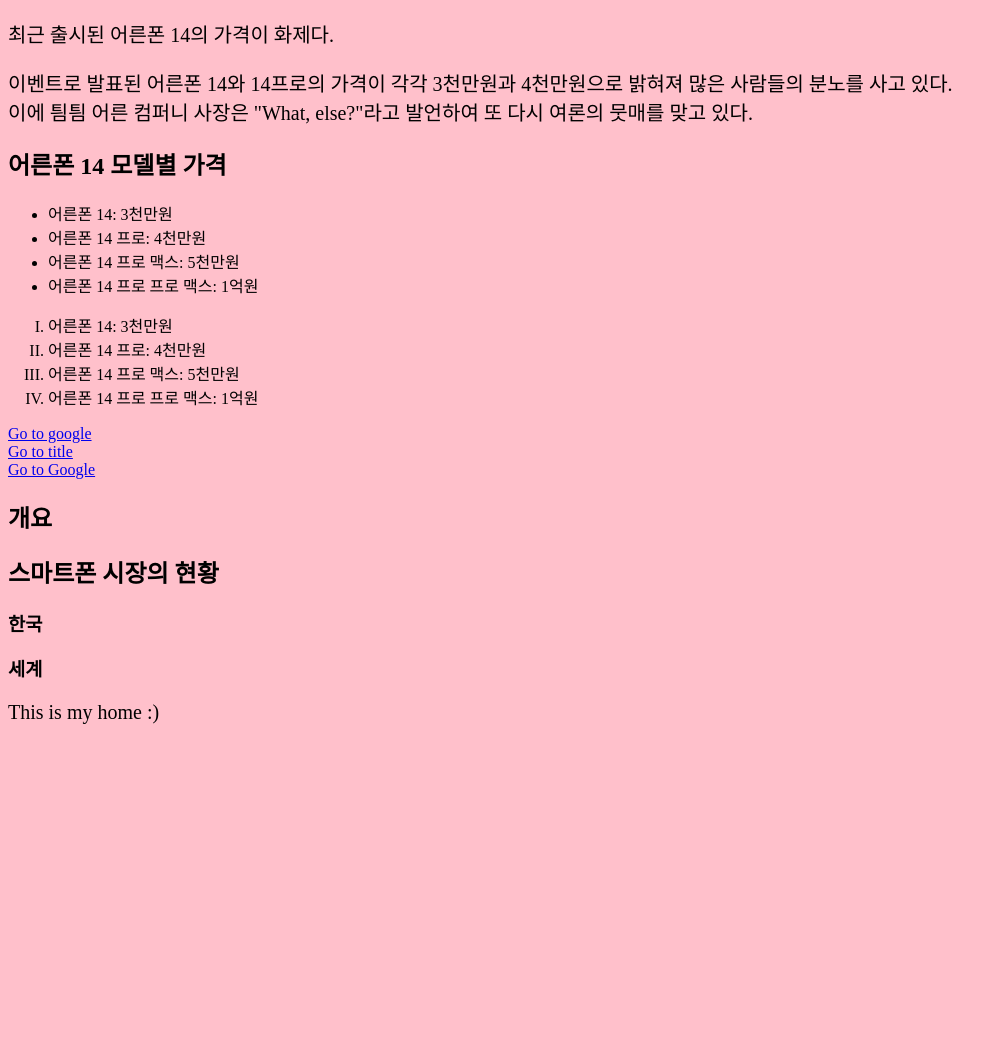
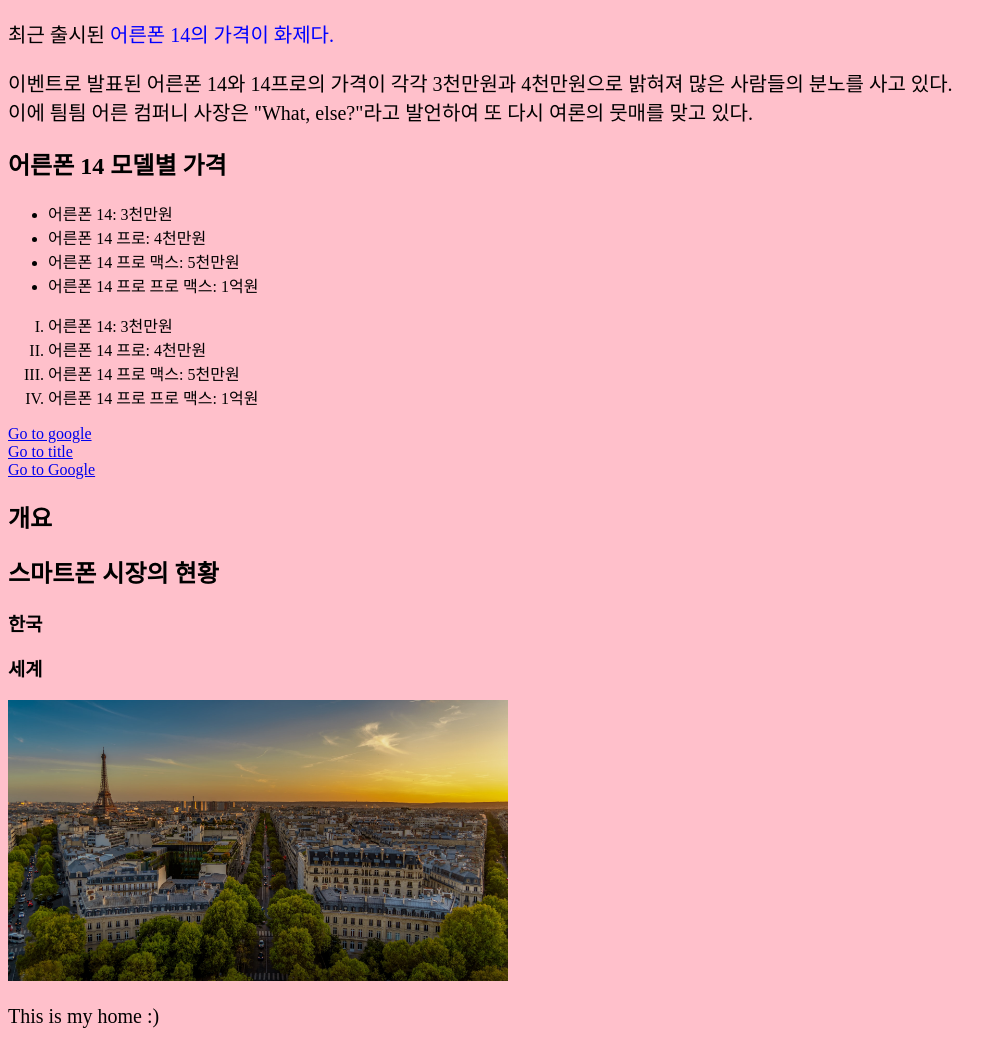
Before and after one commit to Innieee/Web-lab, a plain HTML site: page index.html in a window 1280 px wide. Shown: the part 70-1118 px from the top of the page, without its empty margins (0-1007 px from the left). Before the commit the page ends 814 px from the top, so only its background shows below. Drawn offline with Linux system fonts and the light colour scheme; a script that the page names is missing.

Commit message:
3rd Class :)

```diff
--- a/index.html
+++ b/index.html
@@ -29,9 +29,9 @@
   </head>
 
   <body>
-
+    <div class="div-article" id="main-article">
       <h1 id="main-title">&#42;어른폰 14 출시가격 적절한가?</h1>
-    <p>최근 출시된 어른폰 14의 가격이 화제다.</p>
+      <p>최근 출시된 <span style="color:blue;">어른폰 14의 가격이 화제다.</span></p>
       <p>이벤트로 발표된 어른폰 14와 14프로의 가격이 각각 3천만원과 4천만원으로 밝혀져 많은 사람들의 분노를 사고 있다. </br>이에 틤틤 어른 컴퍼니 사장은 "What, else?"라고 발언하여 또 다시 여론의 뭇매를 맞고 있다.</p>
       <!--</br>태그를 써야 엔터를 친것처럼 나와요-->
 
@@ -51,6 +51,7 @@
         <li>어른폰 14 프로 맥스: 5천만원</li>
         <li>어른폰 14 프로 프로 맥스: 1억원</li>
       </ol>
+    </div>
     <!-- ul, ol 구조는 똑같다 다만 순서가 있는지 없는지의 차이일뿐!-->
 
     <a href="https://www.google.com/">Go to google</a>
@@ -64,6 +65,17 @@
     <h3>한국</h3>
     <h3>세계</h3>
 
+    <picture>
+    <source srcset="paris.jpg" media="(min-width: 450px)">
+    <!-- min-width는 사용자가 보는 화면 길이를 말하는 것..-->
+    <img src="london_mobile.jpg" width="500" alt="Sunset of Paris">
+    <!-- width는 사진 크기를 말하는 것..-->
+    </picture>
+    <!--img파일은 닫기가 없어도 바로 링크가 걸린다 -->
+
+
+
+
 
     <p>This is my home :)</p>
     <!--바디 태그 안에 <p>태그를 넣어놔야 웹페이지 뷰에서 확인 가능! -->
```
Also changed, not shown: london_mobile.jpg (added), paris.jpg (added). Lines whose indentation alone changed are shown as unchanged.
